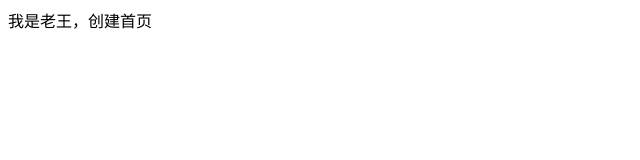
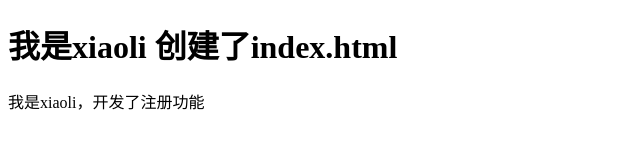
Before and after one commit to peppa99/myfirst, a plain HTML site: page index.html in a window 1280 px wide. Shown: the whole page, without its empty margins (0-640 px from the left). Drawn offline with Linux system fonts and the light colour scheme.

Commit message:
我是li 开发注册

```diff
--- a/index.html
+++ b/index.html
@@ -7,6 +7,7 @@
     <title>Document</title>
 </head>
 <body>
-    <div>我是老王，创建首页</div>
+    <h1>我是xiaoli 创建了index.html</h1>
+    <div>我是xiaoli，开发了注册功能</div>
 </body>
 </html>
```
